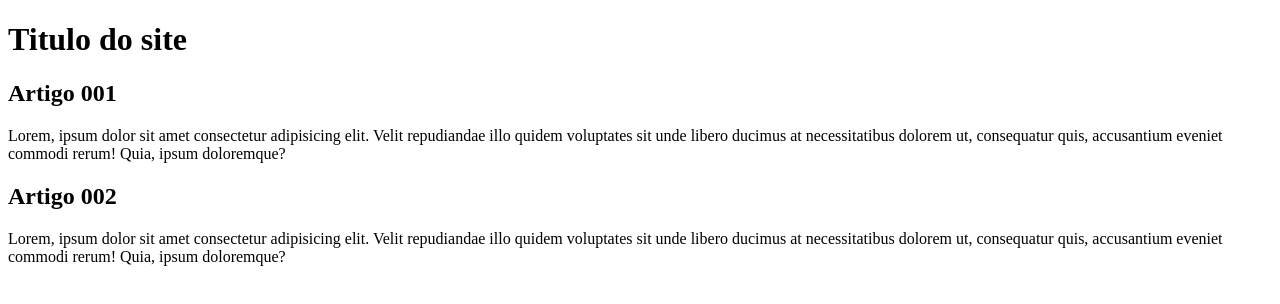
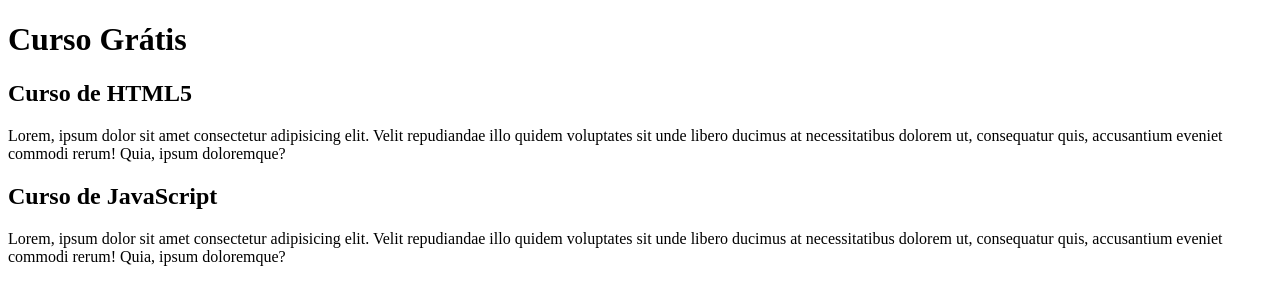
Before and after one commit to VictorManoelCostaDeBarros/teste-branches-Site, a plain HTML site: page index.html in a window 1280 px wide. Drawn offline with Linux system fonts and the light colour scheme.

Commit message:
start write content

```diff
--- a/index.html
+++ b/index.html
@@ -8,16 +8,16 @@
 <body>
     <main>
         <header>
-            <h1>Titulo do site</h1>
+            <h1>Curso Grátis</h1>
         </header>
 
         <article>
-            <h2>Artigo  001</h2>
+            <h2>Curso de HTML5</h2>
             <p>Lorem, ipsum dolor sit amet consectetur adipisicing elit. Velit repudiandae illo quidem voluptates sit unde libero ducimus at necessitatibus dolorem ut, consequatur quis, accusantium eveniet commodi rerum! Quia, ipsum doloremque?</p>
         </article>
 
         <article>
-            <h2>Artigo  002</h2>
+            <h2>Curso de JavaScript</h2>
             <p>Lorem, ipsum dolor sit amet consectetur adipisicing elit. Velit repudiandae illo quidem voluptates sit unde libero ducimus at necessitatibus dolorem ut, consequatur quis, accusantium eveniet commodi rerum! Quia, ipsum doloremque?</p>
         </article>
     </main>
```
